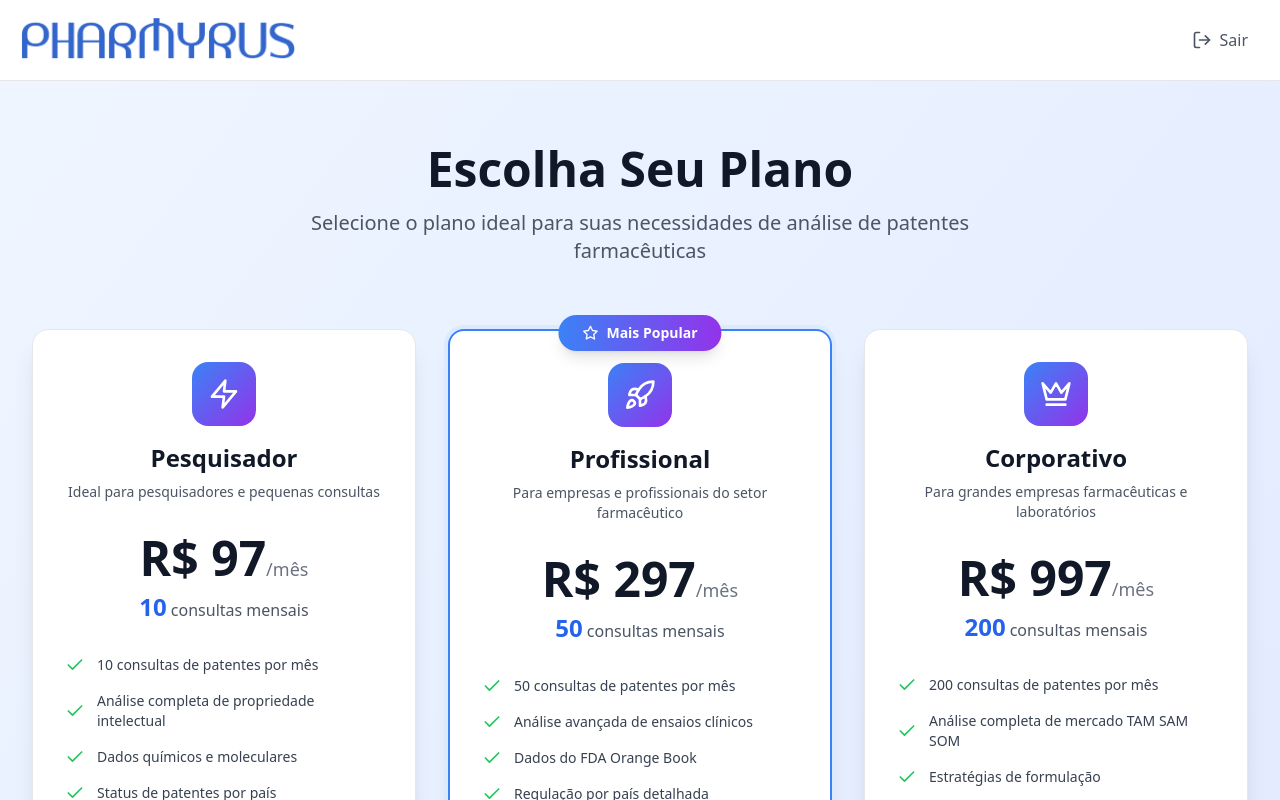
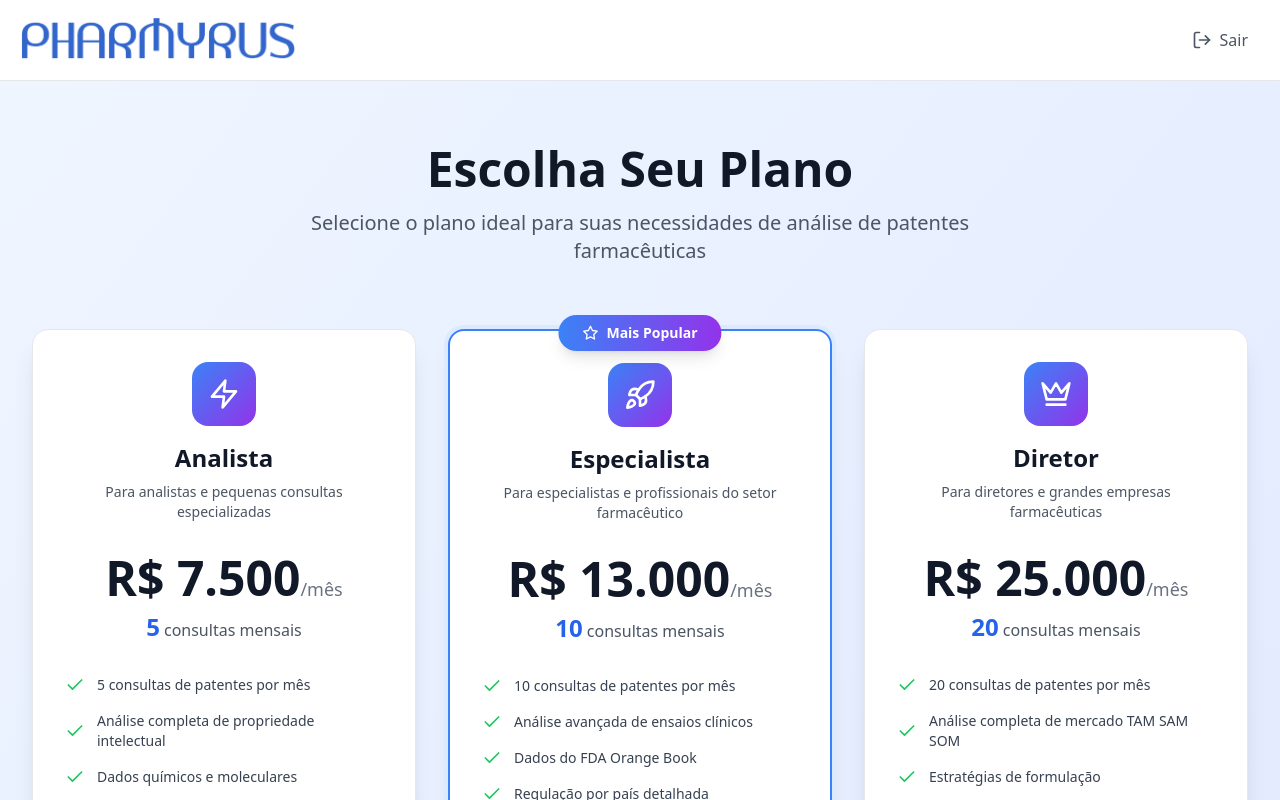
Before and after one commit to dataholics-selfience/patentes, a React (Vite) app: page /plans in a window 1280 px wide. Shown: the top 800 px of the page. Built offline with nearby package versions, Linux system fonts and the light colour scheme; no server answers.

Commit message:
Add files via upload

```diff
--- a/src/components/LandingPage.tsx
+++ b/src/components/LandingPage.tsx
@@ -121,6 +121,12 @@ const LandingPage = () => {
                 className="text-blue-600 hover:text-blue-700 font-medium transition-colors"
               >
                 Entrar
+              </Link>
+              <Link
+                to="/plans"
+                className="text-blue-600 hover:text-blue-700 font-medium transition-colors"
+              >
+                Planos
               </Link>
               <Link
                 to="/register"
--- a/src/components/PatentConsultation.tsx
+++ b/src/components/PatentConsultation.tsx
@@ -536,6 +536,7 @@ const PatentConsultation = ({ checkTokenUsage, tokenUsage }: PatentConsultationP
                 <Search size={20} />
               )}
               {isLoading ? 'Analisando Patente...' : !hasAvailableTokens ? 'Adquirir Plano para Consultar' : 'Consultar Patente'}
+              {isLoading ? 'Criando pipeline...' : !hasAvailableTokens ? 'Adquirir Plano para Consultar' : 'Criar pipeline de produto'}
             </button>
 
           </form>
--- a/src/components/Plans.tsx
+++ b/src/components/Plans.tsx
@@ -12,6 +12,7 @@ interface Plan {
   popular?: boolean;
   tokens: number;
   description: string;
+  stripeLink: string;
 }
 
 const Plans: React.FC = () => {
@@ -28,13 +29,14 @@ const Plans: React.FC = () => {
 
   const plans: Plan[] = [
     {
-      id: 'basic',
-      name: 'Pesquisador',
-      price: 'R$ 97',
-      tokens: 10,
-      description: 'Ideal para pesquisadores e pequenas consultas',
+      id: 'analista',
+      name: 'Analista',
+      price: 'R$ 7.500',
+      tokens: 5,
+      description: 'Para analistas e pequenas consultas especializadas',
+      stripeLink: 'https://buy.stripe.com/eVq14ng1hevefbx8eTfYY0y',
       features: [
-        '10 consultas de patentes por mês',
+        '5 consultas de patentes por mês',
         'Análise completa de propriedade intelectual',
         'Dados químicos e moleculares',
         'Status de patentes por país',
@@ -43,13 +45,14 @@ const Plans: React.FC = () => {
       ]
     },
     {
-      id: 'pro',
-      name: 'Profissional',
-      price: 'R$ 297',
-      tokens: 50,
-      description: 'Para empresas e profissionais do setor farmacêutico',
+      id: 'especialista',
+      name: 'Especialista',
+      price: 'R$ 13.000',
+      tokens: 10,
+      description: 'Para especialistas e profissionais do setor farmacêutico',
+      stripeLink: 'https://buy.stripe.com/4gMaEXg1h2Mw8N9fHlfYY0z',
       features: [
-        '50 consultas de patentes por mês',
+        '10 consultas de patentes por mês',
         'Análise avançada de ensaios clínicos',
         'Dados do FDA Orange Book',
         'Regulação por país detalhada',
@@ -61,13 +64,14 @@ const Plans: React.FC = () => {
       popular: true
     },
     {
-      id: 'enterprise',
-      name: 'Corporativo',
-      price: 'R$ 997',
-      tokens: 200,
-      description: 'Para grandes empresas farmacêuticas e laboratórios',
+      id: 'diretor',
+      name: 'Diretor',
+      price: 'R$ 25.000',
+      tokens: 20,
+      description: 'Para diretores e grandes empresas farmacêuticas',
+      stripeLink: 'https://buy.stripe.com/14A3cv9CTdraaVh52HfYY0B',
       features: [
-        '200 consultas de patentes por mês',
+        '20 consultas de patentes por mês',
         'Análise completa de mercado TAM SAM SOM',
         'Estratégias de formulação',
         'Documentação regulatória completa',
@@ -79,6 +83,10 @@ const Plans: React.FC = () => {
       ]
     }
   ];
+
+  const handlePlanSelect = (stripeLink: string) => {
+    window.open(stripeLink, '_blank');
+  };
 
   return (
     <div className="min-h-screen bg-gradient-to-br from-blue-50 to-indigo-100">
@@ -137,9 +145,9 @@ const Plans: React.FC = () => {
               <div className="p-8">
                 <div className="text-center mb-8">
                   <div className="w-16 h-16 mx-auto mb-4 bg-gradient-to-br from-blue-500 to-purple-600 rounded-2xl flex items-center justify-center">
-                    {plan.id === 'basic' && <Zap className="text-white" size={32} />}
-                    {plan.id === 'pro' && <Rocket className="text-white" size={32} />}
-                    {plan.id === 'enterprise' && <Crown className="text-white" size={32} />}
+                    {plan.id === 'analista' && <Zap className="text-white" size={32} />}
+                    {plan.id === 'especialista' && <Rocket className="text-white" size={32} />}
+                    {plan.id === 'diretor' && <Crown className="text-white" size={32} />}
                   </div>
                   <h3 className="text-2xl font-bold text-gray-900 mb-2">{plan.name}</h3>
                   <p className="text-gray-600 text-sm">{plan.description}</p>
@@ -169,6 +177,7 @@ const Plans: React.FC = () => {
 
                 <div>
                   <button
+                    onClick={() => handlePlanSelect(plan.stripeLink)}
                     className={`w-full py-4 px-6 rounded-xl text-lg font-bold transition-all duration-300 ${
                       plan.popular
                         ? 'bg-gradient-to-r from-blue-600 to-purple-600 text-white hover:from-blue-700 hover:to-purple-700 shadow-lg hover:shadow-xl'
--- a/src/components/auth/Register.tsx
+++ b/src/components/auth/Register.tsx
@@ -207,7 +207,7 @@ Precisa de ajuda? Responda esta mensagem.
       await setDoc(doc(db, 'tokenUsage', user.uid), {
         uid: user.uid,
         email: formData.email.trim().toLowerCase(),
-        plan: 'Pesquisador',
+        plan: 'Sem Plano',
         totalTokens: 0, // SEM CONSULTAS GRATUITAS - REDIRECIONAR PARA PLANOS
         usedTokens: 0,
         lastUpdated: new Date().toISOString(),
```
